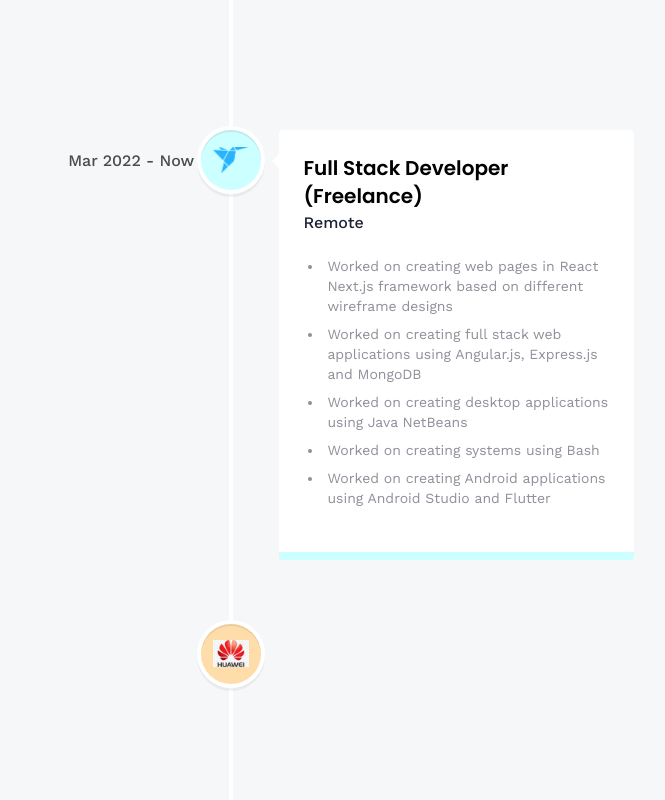
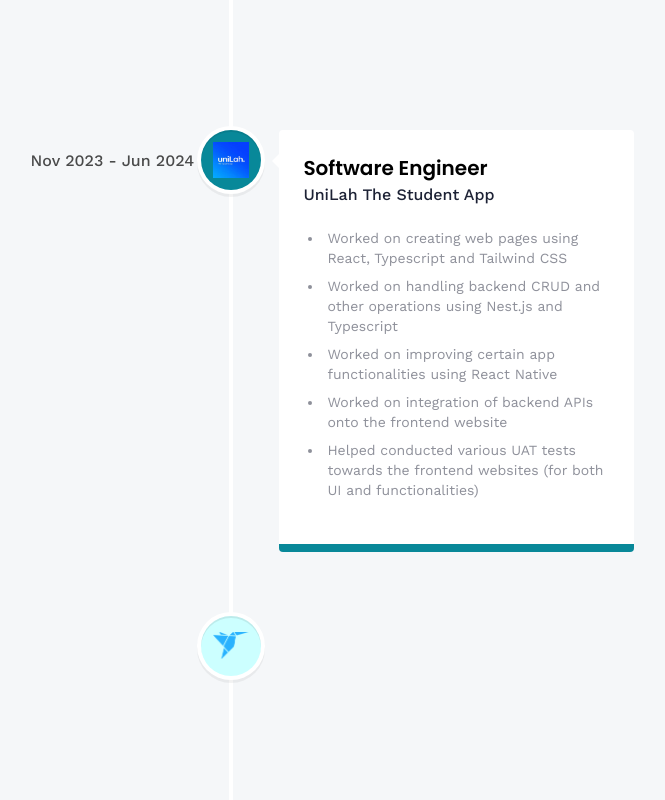
Before and after one commit to ConquerorFY/Portfolio-v2, a React (Vite) app: page /about in a window 1280 px wide. Shown: the part 2940-3740 px from the top of the page, without its empty margins (409-1074 px from the left). Built offline with nearby package versions, Linux system fonts and the light colour scheme.

Commit message:
Added UniLah Career

```diff
--- a/src/assets/images/index.js
+++ b/src/assets/images/index.js
@@ -12,6 +12,7 @@ import logo from './logo.svg'
 import loading from './loading.gif'
 import acodes from './acodes.png'
 import huawei from './huawei.png'
+import unilah from './unilah.png'
 
 export {
     hero,
@@ -27,5 +28,6 @@ export {
     logo,
     loading,
     acodes,
-    huawei
+    huawei,
+    unilah
 }
--- a/src/constants/index.js
+++ b/src/constants/index.js
@@ -1,4 +1,4 @@
-import { acodes, blue, freelance, hilti, huawei, magik, sunway } from "../assets/images";
+import { acodes, blue, freelance, hilti, huawei, magik, sunway, unilah } from "../assets/images";
 import {
     css,
     express,
@@ -293,10 +293,24 @@ export const experiences = [
         iconBg: "#a2efa2",
         date: "Aug 2023 - Feb 2024",
         points: [
-            "Worked on designing new web pages using React Next.js framework and Tailwind CSS",
+            "Worked on creating web pages using React Next.js framework and Tailwind CSS",
             "Worked on integrating APIs using React Query",
             "Worked on handling data state management using Redux",
             "Helped in designing solution architecture for web systems"
+        ],
+    },
+    {
+        title: "Software Engineer",
+        company_name: "UniLah The Student App",
+        icon: unilah,
+        iconBg: "#088899",
+        date: "Nov 2023 - Jun 2024",
+        points: [
+            "Worked on creating web pages using React, Typescript and Tailwind CSS",
+            "Worked on handling backend CRUD and other operations using Nest.js and Typescript",
+            "Worked on improving certain app functionalities using React Native",
+            "Worked on integration of backend APIs onto the frontend website",
+            "Helped conducted various UAT tests towards the frontend websites (for both UI and functionalities)"
         ],
     },
     {
```
Also changed, not shown: src/assets/images/unilah.png (added).
